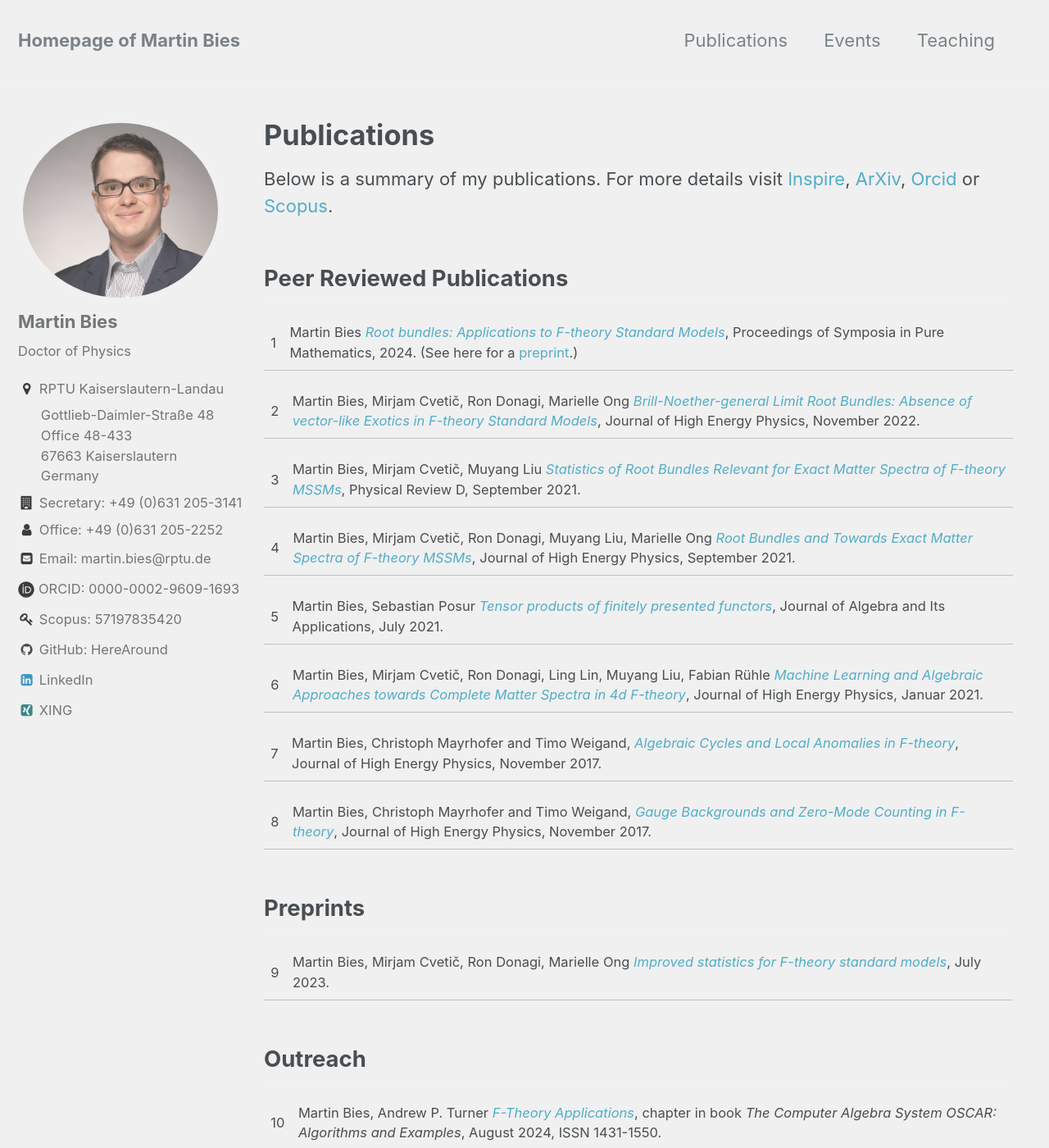
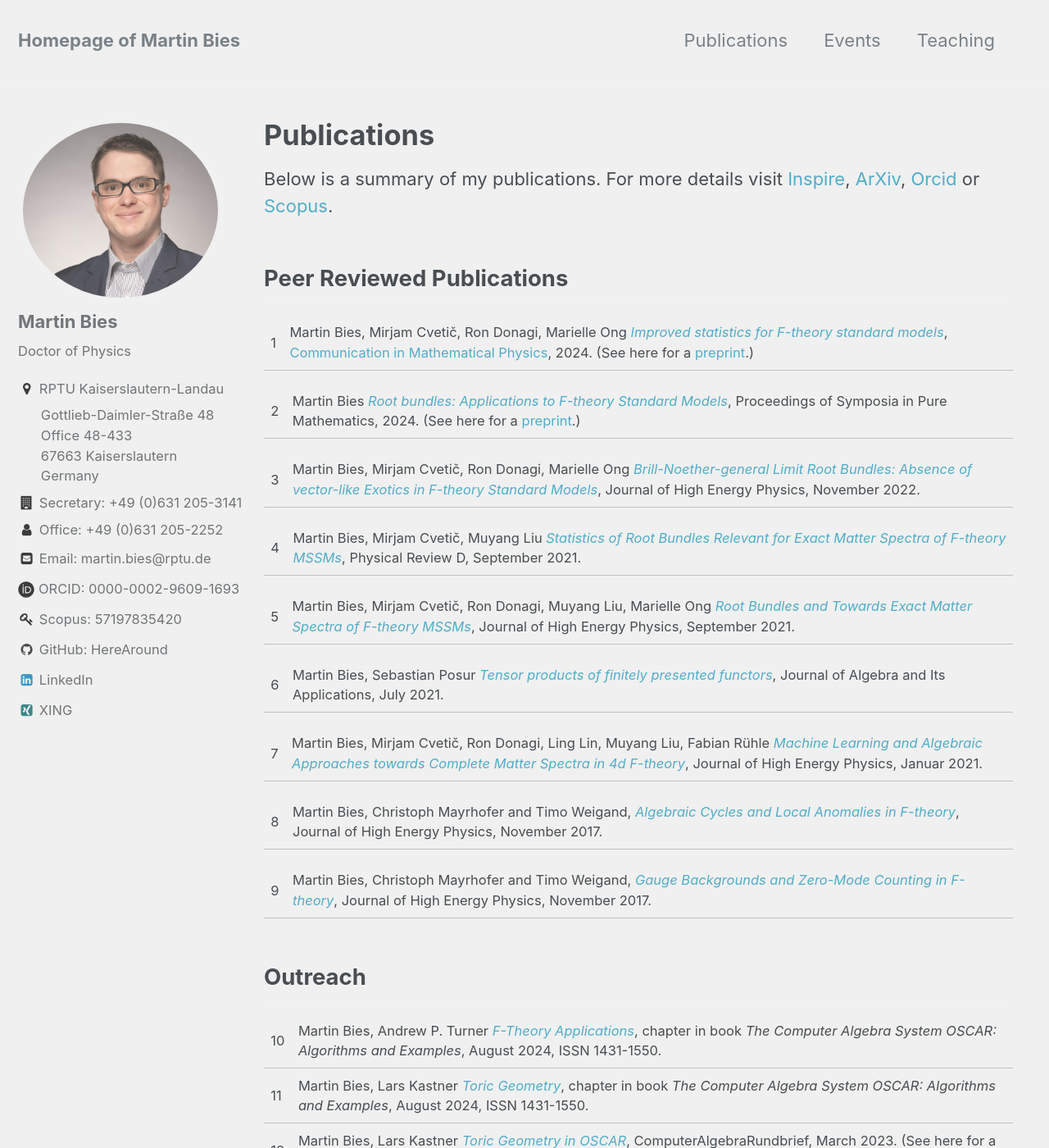
Before and after one commit to MartinBies/MartinBies.github.io, a Jekyll site: the page built from _pages/publications.md, in a window 1280 px wide and 1400 px high. Shown: the whole window at 82% size. Built offline with Jekyll 4.4.1, drawn with Linux system fonts in a browser that asks for light colours.

Commit message:
Update publications

```diff
--- a/_pages/publications.md
+++ b/_pages/publications.md
@@ -10,28 +10,23 @@ Below is a summary of my publications. For more details visit [Inspire](https://
 
 ## Peer Reviewed Publications
 
-1 | Martin Bies [*Root bundles: Applications to F-theory Standard Models*](https://www.ams.org/books/pspum/107/), Proceedings of Symposia in Pure Mathematics, 2024. (See here for a [preprint](https://arxiv.org/abs/2303.08144).)
+1 | Martin Bies, Mirjam Cvetič, Ron Donagi, Marielle Ong [*Improved statistics for F-theory standard models*](https://link.springer.com/article/10.1007/s00220-024-05148-7), [Communication in Mathematical Physics](https://link.springer.com/journal/220), 2024. (See here for a [preprint](https://arxiv.org/abs/2307.02535).)
 
-2 | Martin Bies, Mirjam Cvetič, Ron Donagi, Marielle Ong [*Brill-Noether-general Limit Root Bundles: Absence of vector-like Exotics in F-theory Standard Models*](https://link.springer.com/article/10.1007/JHEP11(2022)004), Journal of High Energy Physics, November 2022.
+2 | Martin Bies [*Root bundles: Applications to F-theory Standard Models*](https://www.ams.org/books/pspum/107/), Proceedings of Symposia in Pure Mathematics, 2024. (See here for a [preprint](https://arxiv.org/abs/2303.08144).)
 
-3 | Martin Bies, Mirjam Cvetič, Muyang Liu [*Statistics of Root Bundles Relevant for Exact Matter Spectra of F-theory MSSMs*](https://journals.aps.org/prd/abstract/10.1103/PhysRevD.104.L061903), Physical Review D, September 2021.
+3 | Martin Bies, Mirjam Cvetič, Ron Donagi, Marielle Ong [*Brill-Noether-general Limit Root Bundles: Absence of vector-like Exotics in F-theory Standard Models*](https://link.springer.com/article/10.1007/JHEP11(2022)004), Journal of High Energy Physics, November 2022.
 
-4 | Martin Bies, Mirjam Cvetič, Ron Donagi, Muyang Liu, Marielle Ong [*Root Bundles and Towards Exact Matter Spectra of F-theory MSSMs*](https://link.springer.com/article/10.1007%2FJHEP09%282021%29076), Journal of High Energy Physics, September 2021.
+4 | Martin Bies, Mirjam Cvetič, Muyang Liu [*Statistics of Root Bundles Relevant for Exact Matter Spectra of F-theory MSSMs*](https://journals.aps.org/prd/abstract/10.1103/PhysRevD.104.L061903), Physical Review D, September 2021.
 
-5 | Martin Bies, Sebastian Posur [*Tensor products of finitely presented functors*](https://www.worldscientific.com/doi/abs/10.1142/S0219498822501869), Journal of Algebra and Its Applications, July 2021.
+5 | Martin Bies, Mirjam Cvetič, Ron Donagi, Muyang Liu, Marielle Ong [*Root Bundles and Towards Exact Matter Spectra of F-theory MSSMs*](https://link.springer.com/article/10.1007%2FJHEP09%282021%29076), Journal of High Energy Physics, September 2021.
 
-6 | Martin Bies, Mirjam Cvetič, Ron Donagi, Ling Lin, Muyang Liu, Fabian Rühle [*Machine Learning and Algebraic Approaches towards Complete Matter Spectra in 4d F-theory*](https://link.springer.com/article/10.1007%2FJHEP01%282021%29196), Journal of High Energy Physics, Januar 2021.
+6 | Martin Bies, Sebastian Posur [*Tensor products of finitely presented functors*](https://www.worldscientific.com/doi/abs/10.1142/S0219498822501869), Journal of Algebra and Its Applications, July 2021.
 
-7 | Martin Bies, Christoph Mayrhofer and Timo Weigand, [*Algebraic Cycles and Local Anomalies in F-theory*](https://link.springer.com/article/10.1007%2FJHEP11%282017%29100), Journal of High Energy Physics, November 2017.
+7 | Martin Bies, Mirjam Cvetič, Ron Donagi, Ling Lin, Muyang Liu, Fabian Rühle [*Machine Learning and Algebraic Approaches towards Complete Matter Spectra in 4d F-theory*](https://link.springer.com/article/10.1007%2FJHEP01%282021%29196), Journal of High Energy Physics, Januar 2021.
 
-8 | Martin Bies, Christoph Mayrhofer and Timo Weigand, [*Gauge Backgrounds and Zero-Mode Counting in F-theory*](https://link.springer.com/article/10.1007%2FJHEP11%282017%29081), Journal of High Energy Physics, November 2017.
+8 | Martin Bies, Christoph Mayrhofer and Timo Weigand, [*Algebraic Cycles and Local Anomalies in F-theory*](https://link.springer.com/article/10.1007%2FJHEP11%282017%29100), Journal of High Energy Physics, November 2017.
 
-
-
-
-## Preprints
-
-9 | Martin Bies, Mirjam Cvetič, Ron Donagi, Marielle Ong [*Improved statistics for F-theory standard models*](https://arxiv.org/abs/2307.02535), July 2023.
+9 | Martin Bies, Christoph Mayrhofer and Timo Weigand, [*Gauge Backgrounds and Zero-Mode Counting in F-theory*](https://link.springer.com/article/10.1007%2FJHEP11%282017%29081), Journal of High Energy Physics, November 2017.
 
 
 
```
